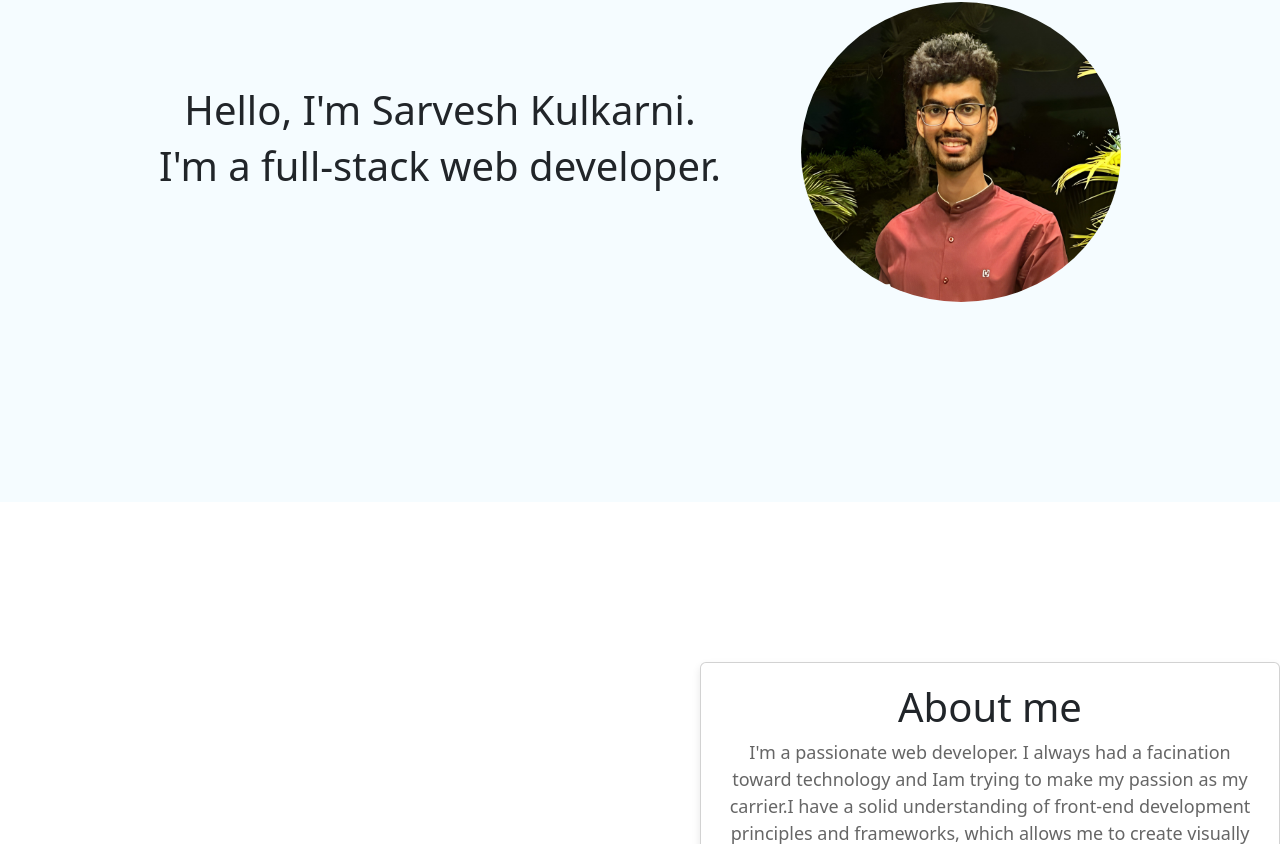
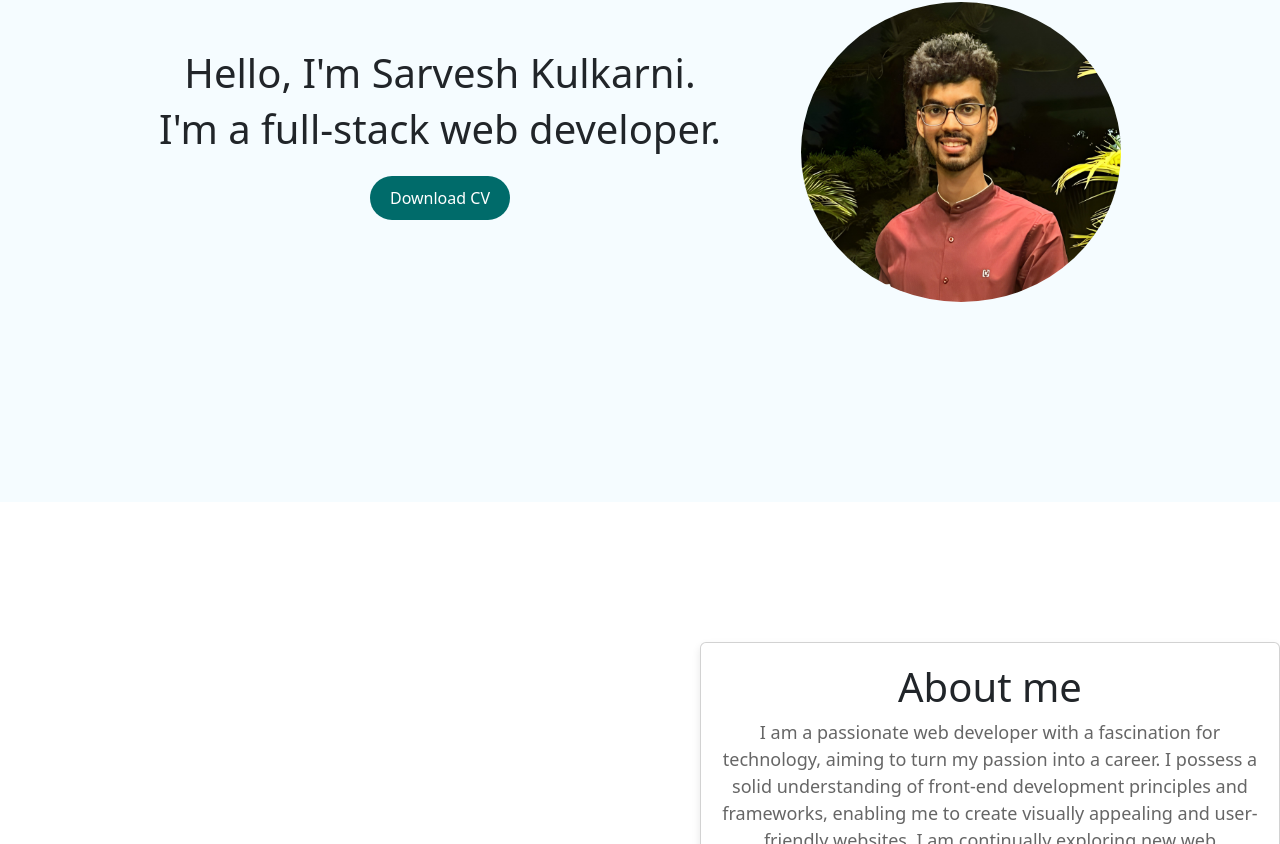
Before and after one commit to SarveshKulkarni1111/Portfolio, a React (Create React App) app: page / in a window 1280 px wide. Shown: the part 316-1160 px from the top of the page. Built offline with nearby package versions, Linux system fonts and the light colour scheme.

Commit message:
Added Download CV button

```diff
--- a/src/components/about/About.jsx
+++ b/src/components/about/About.jsx
@@ -6,8 +6,9 @@ const About = () => {
     <div>
     <div className="card">
     <h1>About me</h1>
-    <p>I'm a passionate web developer. I always had a facination toward technology and Iam trying to make my passion as my carrier.I have a solid understanding of front-end development principles and frameworks, which allows me to create visually appealing and user-friendly websites.
-    I'm constantly exploring new web technologies and design principles to stay at the forefront of this dynamic field. Let's build something amazing together!
+    <p>I am a passionate web developer with a fascination for technology, aiming to turn my passion into a career. I possess a solid understanding of front-end development principles and frameworks, enabling me to create visually appealing and user-friendly websites.
+
+I am continually exploring new web technologies and design principles to stay at the forefront of this dynamic field. Let's build something amazing together!
 </p>
 </div>
 
--- a/src/components/about/about.css
+++ b/src/components/about/about.css
@@ -4,7 +4,7 @@
     border: 1px solid #ccc;
     border-radius: 8px;
     padding: 20px;
-    margin-top: 160px;
+    margin-top: 140px;
     margin-left: 700px;
     box-shadow: 0 4px 8px rgba(0, 0, 0, 0.1);
   }
--- a/src/components/header/Header.jsx
+++ b/src/components/header/Header.jsx
@@ -2,6 +2,7 @@ import React from 'react'
 import "./header.css"
 import profile from "../../assets/Profile.jpg";
 import Navbar from '../navbar/Navbar';
+import Resume from "../../assets/SarveshKulkarniResume16.pdf";
 
 const Header = () => {
   return (
@@ -11,6 +12,9 @@ const Header = () => {
     <div className='content-container'>
         <h1>Hello, I'm Sarvesh Kulkarni.</h1>
         <h1>I'm a full-stack web developer.</h1>
+        <a href={Resume} download="Sarvesh_Kulkarni_Resume">
+         <button type="button" className='button-cv'>Download CV</button>
+         </a>
         </div>
         <img src={profile} alt="profile img" className="rounded-image" />
 </div>
--- a/src/components/header/header.css
+++ b/src/components/header/header.css
@@ -19,6 +19,32 @@
   margin-top: 20px;
   margin-left: 80px;
 }
+
+/* Style the link */
+a {
+  text-decoration: none; /* Remove default underline */
+}
+
+/* Style the button */
+.button-cv {
+  display: inline-block;
+  padding: 10px 20px;
+  font-size: 16px;
+  cursor: pointer;
+  border: none;
+  border-radius: 22px !important;
+  background-color: #006B6A; /* Green color, you can change it to your preferred color */
+  color: #fff; /* White text color */
+  transition: background-color 0.3s;
+  margin-top: 15px !important;
+  margin-bottom: 15px !important;
+}
+
+/* Hover effect */
+button:hover {
+  background-color: #035453; /* Darker green on hover, adjust as needed */
+}
+
 
 /* Responsive styles */
 @media (max-width: 768px) {
```
Also changed, not shown: 1 other file (tests, documents, lock files or other folders).
